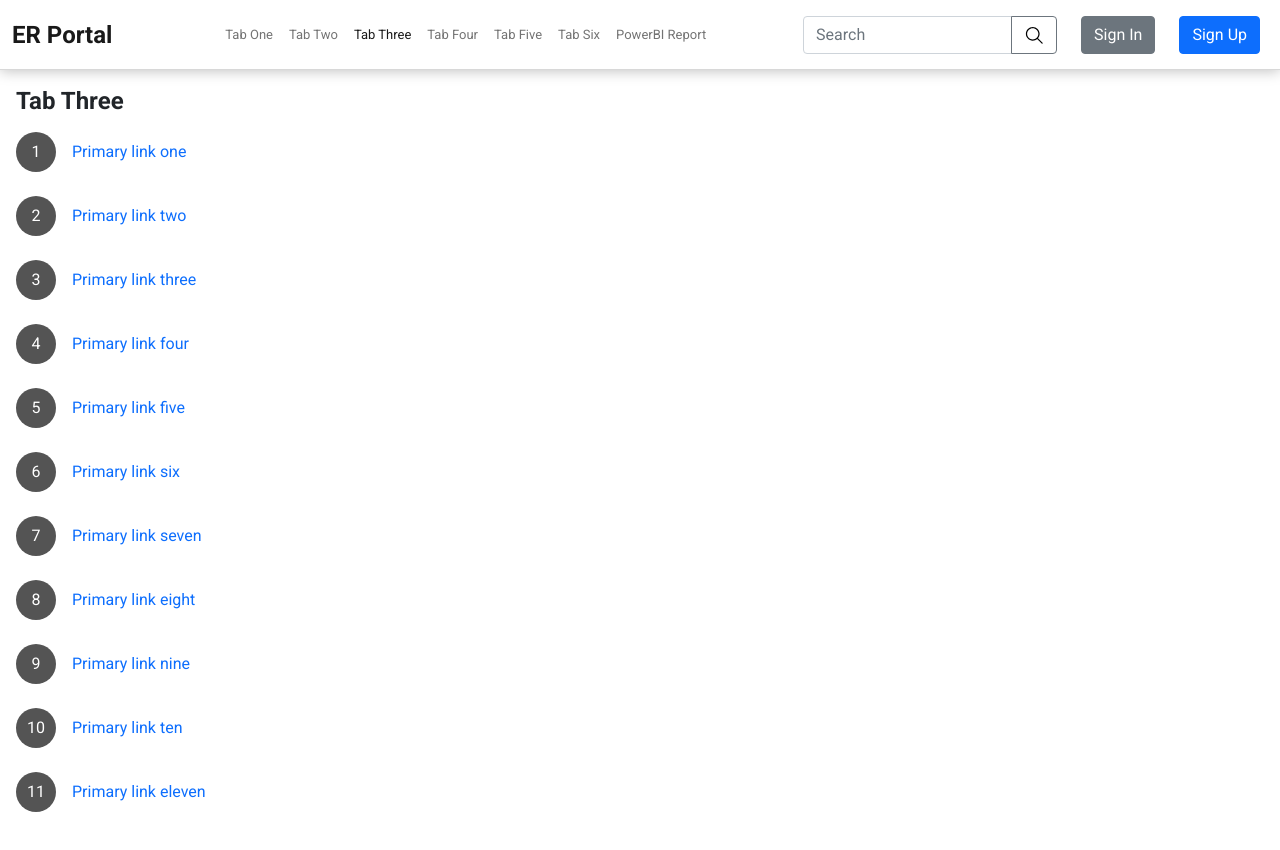
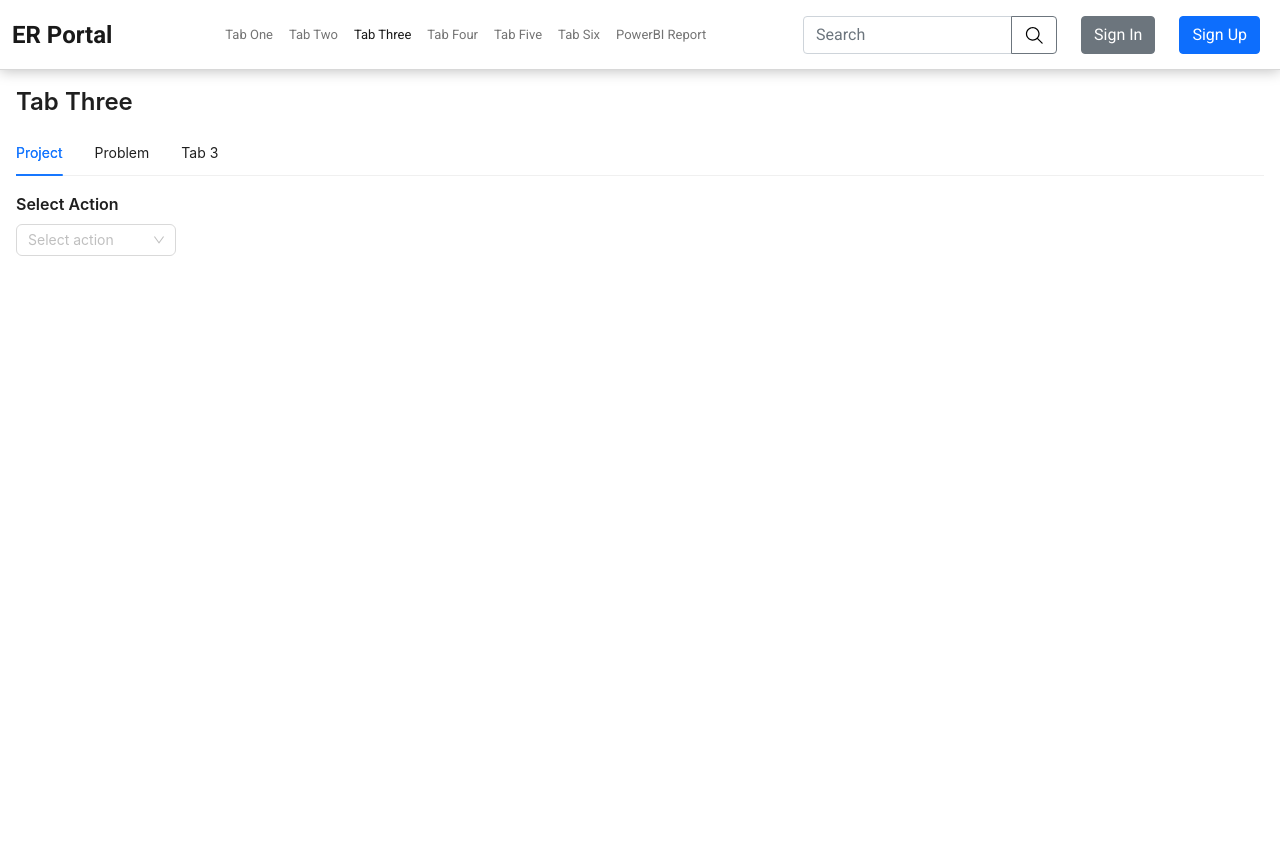
Before and after one commit to MANIMARAN-M/Naga-Project-N, a React (Create React App) app: page /tab-three in a window 1280 px wide. After the commit the page ends 800 px from the top, so only its background shows below. Built offline with nearby package versions, Linux system fonts and the light colour scheme.

Commit message:
Tab three view updated

```diff
--- /dev/null
+++ b/src/components/pages/tabThree/_projectActions.scss
@@ -0,0 +1,5 @@
+.projectActions{
+    .custom_select{
+
+    }
+}
--- /dev/null
+++ b/src/components/pages/tabThree/project.tsx
@@ -0,0 +1,228 @@
+import React, { useState } from 'react'
+// import { Tab, Tabs } from 'react-bootstrap'
+import { Button, Form, Input, Select, Tabs, Typography } from 'antd';
+import type { TabsProps } from 'antd';
+
+const { Text, Title } = Typography;
+
+const Project = () => {
+  const [selectedProject, setSelectedProject] = useState<null | string>(null);
+  const [selectedAction, setSelectedAction] = useState<null | string>(null);
+  const [isEditViewActive, setIsEditViewActive] = useState(false);
+  const [projectData, setProjectData] = useState({
+    name: "",
+    description: "",
+    other1: "",
+    other2: "",
+    other3: ""
+  });
+
+  const actionChangeHandler = (value: string) => {
+    setSelectedAction(value);
+  }
+
+  const projectChangeHandler = (value: string) => {
+    setSelectedProject(value);
+  }
+
+  const onFinish = (values: any) => {
+    console.log('Success:', values);
+  };
+
+  const onFinishFailed = (errorInfo: any) => {
+    console.log('Failed:', errorInfo);
+  };
+
+  const inputChangeHandler = (value: string, name: string) => {
+    setProjectData({
+      ...projectData,
+      name: name === "username" ? value : projectData.name,
+      description: name === "description" ? value : projectData.description,
+      other1: name === "other1" ? value : projectData.other1,
+      other2: name === "other2" ? value : projectData.other2,
+      other3: name === "other3" ? value : projectData.other3
+    })
+  }
+  return (
+    <div>
+      <Title level={5}>Select Action</Title>
+      <div className='mt-2'>
+        <Select
+          // defaultValue="lucy"
+          placeholder="Select action"
+          style={{ width: 160 }}
+          onChange={actionChangeHandler}
+          className='custom_select'
+          value={selectedAction}
+          options={[
+            { value: 'Add', label: 'Add' },
+            { value: 'Edit', label: 'Edit' },
+            { value: 'Delete', label: 'Delete' }
+          ]}
+        />
+      </div>
+      {selectedAction === "Add" && <div className='mt-4'>
+        <Title level={4}>Create a new project</Title>
+        <Form
+          className='mt-3'
+          name="basic"
+          labelCol={{ span: 4 }}
+          wrapperCol={{ span: 16 }}
+          style={{ maxWidth: 600 }}
+          // layout='vertical'
+          initialValues={{ remember: true }}
+          onFinish={onFinish}
+          onFinishFailed={onFinishFailed}
+          autoComplete="on"
+        >
+          <Form.Item
+            label="Project Name"
+            name="username"
+          // rules={[{ required: false, message: 'Please enter project name!' }]}
+          >
+            <Input placeholder='Please enter project name' value={projectData.name} onChange={(e) => inputChangeHandler(e.target.value, "username")} />
+          </Form.Item>
+
+          <Form.Item
+            label="Description"
+            name="description"
+          >
+            <Input placeholder='Please enter project description' value={projectData.description} onChange={(e) => inputChangeHandler(e.target.value, "description")} />
+          </Form.Item>
+
+          <Form.Item
+            label="Some Title"
+            name="other1"
+          >
+            <Input placeholder='Please enter project description' value={projectData.other1} onChange={(e) => inputChangeHandler(e.target.value, "other1")} />
+          </Form.Item>
+          <Form.Item
+            label="Some Title"
+            name="other2"
+          >
+            <Input placeholder='Please enter project description' value={projectData.other2} onChange={(e) => inputChangeHandler(e.target.value, "other2")} />
+          </Form.Item>
+          <Form.Item
+            label="Some Title"
+            name="other3"
+          >
+            <Input placeholder='Please enter project description' value={projectData.other3} onChange={(e) => inputChangeHandler(e.target.value, "other3")} />
+          </Form.Item>
+
+          <Form.Item wrapperCol={{ offset: 8, span: 16 }}>
+            <Button type="primary" htmlType="submit">
+              Submit
+            </Button>
+          </Form.Item>
+        </Form>
+      </div>}
+
+      {selectedAction === "Edit" && <div className='mt-4'>
+        <div>
+          <div className='mt-2 mb-3'>
+            <Title level={5}>Select Project</Title>
+            <Select
+              // defaultValue="lucy"
+              showSearch
+              placeholder="Select project"
+              style={{ width: 160 }}
+              onChange={projectChangeHandler}
+              className='custom_select'
+              value={selectedProject}
+              options={[
+                { value: 'project1', label: 'Project1' },
+                { value: 'project2', label: 'Project2' },
+                { value: 'project3', label: 'Project3' }
+              ]}
+              filterOption={(input, option) =>
+                (option?.label ?? '').toLowerCase().includes(input.toLowerCase())
+              }
+            />
+            {/* <Button className='ms-3' type="primary" onClick={getProjectHandler}>Get Project Data</Button> */}
+          </div>
+          {selectedProject && <div>
+            <Title level={4}>Edit project</Title>
+            <Form
+              className='mt-3'
+              name="basic"
+              labelCol={{ span: 4 }}
+              wrapperCol={{ span: 16 }}
+              style={{ maxWidth: 600 }}
+              // layout='vertical'
+              initialValues={{ remember: true }}
+              onFinish={onFinish}
+              onFinishFailed={onFinishFailed}
+              autoComplete="on"
+            >
+              <Form.Item
+                label="Project Name"
+                name="username"
+              // rules={[{ required: false, message: 'Please enter project name!' }]}
+              >
+                <Input placeholder='Please enter project name' value={projectData.name} onChange={(e) => inputChangeHandler(e.target.value, "username")} />
+              </Form.Item>
+
+              <Form.Item
+                label="Description"
+                name="description"
+              >
+                <Input placeholder='Please enter project description' value={projectData.description} onChange={(e) => inputChangeHandler(e.target.value, "description")} />
+              </Form.Item>
+
+              <Form.Item
+                label="Some Title"
+                name="other1"
+              >
+                <Input placeholder='Please enter project description' value={projectData.other1} onChange={(e) => inputChangeHandler(e.target.value, "other1")} />
+              </Form.Item>
+              <Form.Item
+                label="Some Title"
+                name="other2"
+              >
+                <Input placeholder='Please enter project description' value={projectData.other2} onChange={(e) => inputChangeHandler(e.target.value, "other2")} />
+              </Form.Item>
+              <Form.Item
+                label="Some Title"
+                name="other3"
+              >
+                <Input placeholder='Please enter project description' value={projectData.other3} onChange={(e) => inputChangeHandler(e.target.value, "other3")} />
+              </Form.Item>
+
+              <Form.Item wrapperCol={{ offset: 8, span: 16 }}>
+                <Button type="primary" htmlType="submit">
+                  Submit
+                </Button>
+              </Form.Item>
+            </Form>
+          </div>}
+        </div>
+      </div>}
+
+      {selectedAction === "Delete" && <div className='mt-4'>
+      <div className='mt-2 mb-3'>
+            <Title level={5}>Select Project</Title>
+            <Select
+              // defaultValue="lucy"
+              showSearch
+              placeholder="Select project"
+              style={{ width: 160 }}
+              onChange={projectChangeHandler}
+              className='custom_select'
+              value={selectedProject}
+              options={[
+                { value: 'project1', label: 'Project1' },
+                { value: 'project2', label: 'Project2' },
+                { value: 'project3', label: 'Project3' }
+              ]}
+              filterOption={(input, option) =>
+                (option?.label ?? '').toLowerCase().includes(input.toLowerCase())
+              }
+            />
+            <Button className='ms-3' type="primary">Delete Project</Button>
+          </div>
+        </div>}
+    </div>
+  )
+}
+
+export default Project
--- a/src/components/pages/tabThree/tabThreeIndex.tsx
+++ b/src/components/pages/tabThree/tabThreeIndex.tsx
@@ -1,67 +1,62 @@
-import React from 'react'
+import React, { useState } from 'react'
+// import { Tab, Tabs } from 'react-bootstrap'
+import { Button, Form, Input, Select, Tabs, Typography } from 'antd';
+import type { TabsProps } from 'antd';
+import Project from './project';
+
+const { Text, Title } = Typography;
 
 const TabThree = () => {
-  const linksData = [
+  const onChange = (key: string) => {
+    console.log(key);
+  };
+
+  const items: TabsProps['items'] = [
     {
-      name: "Primary link one",
-      link: "https://google.com/"
+      key: '1',
+      label: `Project`,
+      children: <Project />,
     },
     {
-      name: "Primary link two",
-      link: "https://google.com/"
+      key: '2',
+      label: `Problem`,
+      children: `Content of Tab Pane 2`,
     },
     {
-      name: "Primary link three",
-      link: "https://google.com/"
+      key: '3',
+      label: `Tab 3`,
+      children: `Content of Tab Pane 3`,
     },
-    {
-      name: "Primary link four",
-      link: "https://google.com/"
-    },
-    {
-      name: "Primary link five",
-      link: "https://google.com/"
-    },
-    {
-      name: "Primary link six",
-      link: "https://google.com/"
-    },
-    {
-      name: "Primary link seven",
-      link: "https://google.com/"
-    },
-    {
-      name: "Primary link eight",
-      link: "https://google.com/"
-    },
-    {
-      name: "Primary link nine",
-      link: "https://google.com/"
-    },
-    {
-      name: "Primary link ten",
-      link: "https://google.com/"
-    },
-    {
-      name: "Primary link eleven",
-      link: "https://google.com/"
-    }
-  ]
+  ];
   return (
-    <section>
-      <div>
-        <h1 className='subtitle-text mb-3'>Tab Three</h1>
+    <section className='projectActions'>
+      <div className='mb-2'>
+        <Title level={3}><strong>Tab Three</strong></Title>
       </div>
-      {linksData.map((data, index) => (
-        <div key={index} className='linksGroup d-flex align-items-center mb-4'>
+      {/* <Tabs
+        defaultActiveKey="Project"
+        className="my-3"
+      >
+        <Tab eventKey="Project" title="Project">
           <div>
-            <div className='linksCount'><span>{index + 1}</span></div>
+            <select className="form-select" value={selectedProject} onChange={e => projectChangeHandler(e.target.value)}>
+              <option hidden>Select Project</option>
+              {
+                ["Add", "Edit", "Delete"].map((data, index) => (
+                  <option value={data} key={index}>{data}</option>
+                ))
+              }
+            </select>
           </div>
+        </Tab>
+        <Tab eventKey="About" title="About">
           <div>
-            <div className='ms-3'><a href={data.link} target='_blank' rel="noreferrer" className="link-primary">{data.name}</a></div>
+            <h4>About</h4>
+            <p>Lorem ipsum dolor sit amet consectetur adipisicing elit. Repellat nisi culpa debitis at hic harum nobis molestiae ad impedit non quia in exercitationem nostrum, voluptate eaque quod veniam dolorum enim?</p>
           </div>
-        </div>
-      ))}
+        </Tab>
+      </Tabs> */}
+      <Tabs defaultActiveKey="1" items={items} onChange={onChange} />
     </section>
   )
 }
--- a/src/sass/style.scss
+++ b/src/sass/style.scss
@@ -161,3 +161,4 @@ ul {
 @import "../components/layout/header";
 @import "../components/layout/sidebar/sidebar";
 @import "../components/pages/tabOne/tabsStyle";
+@import "../components/pages/tabThree/projectActions";
```
Also changed, not shown: 1 other file (tests, documents, lock files or other folders).
